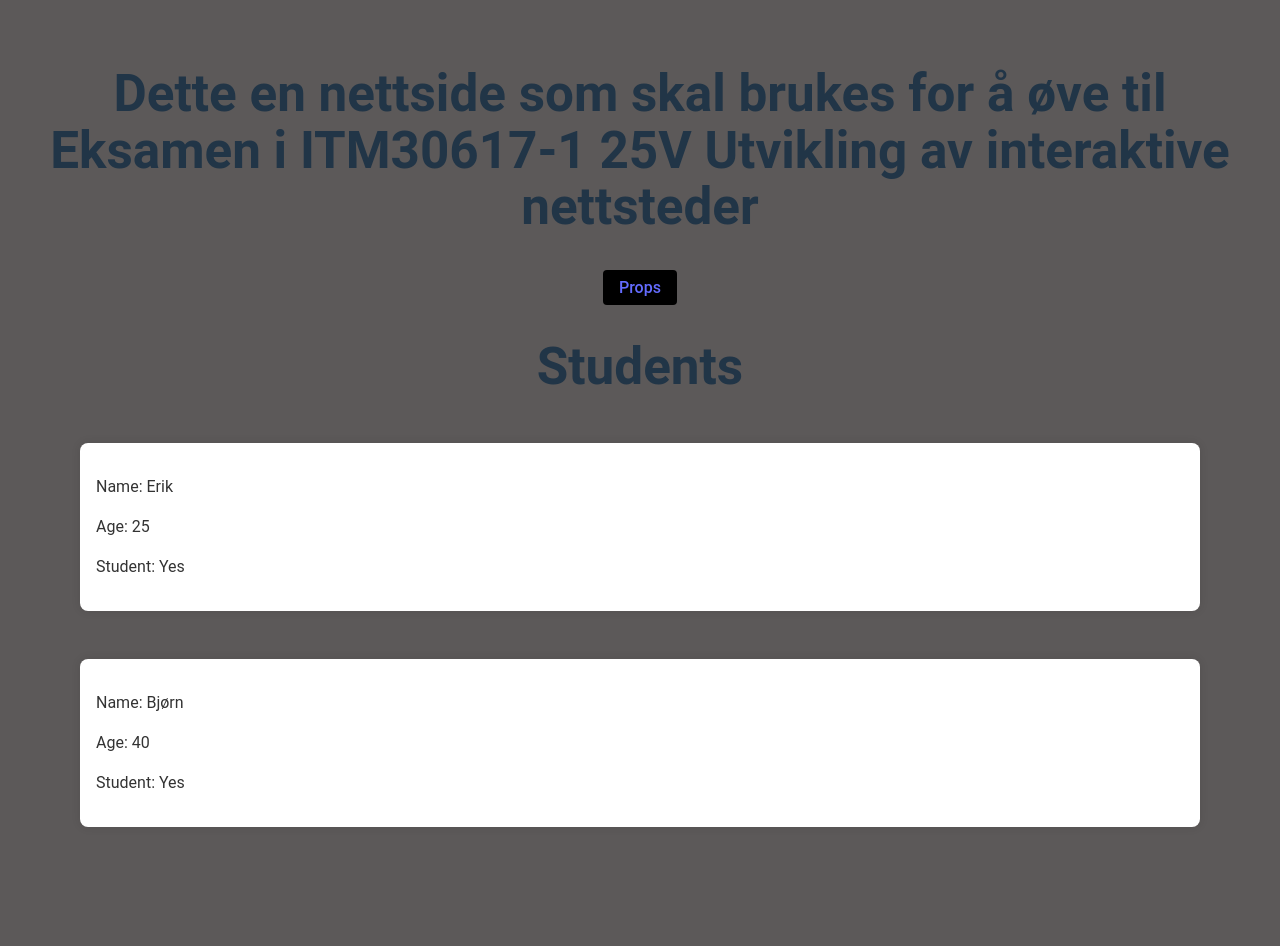
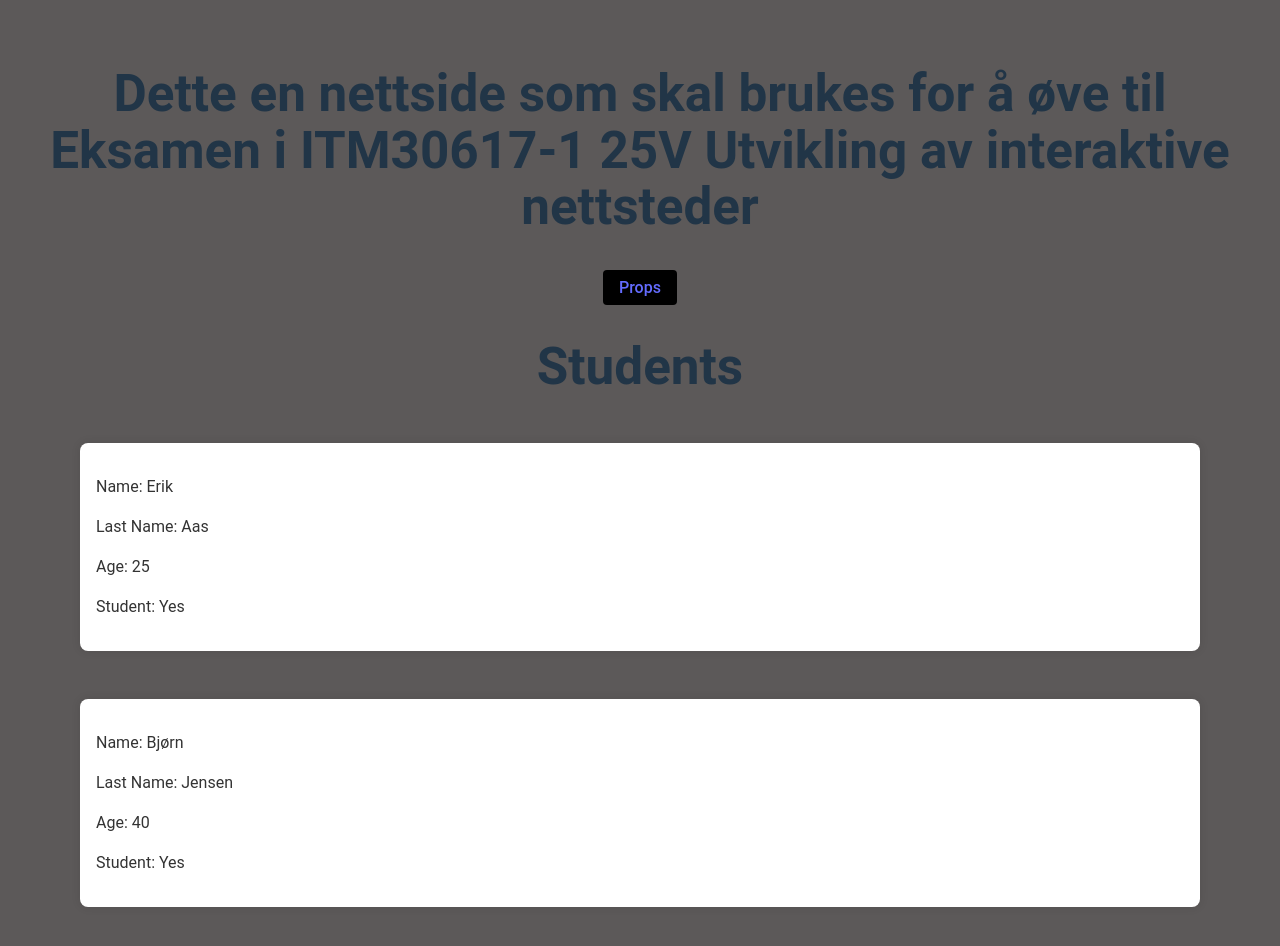
Before and after one commit to ErikAJensen/myreactjourney, a React (Vite) app: page /students in a window 1280 px wide. Shown: the top 946 px of the page. Built offline with nearby package versions, Linux system fonts and the light colour scheme.

Commit message:
Update Props.jsx

```diff
--- a/src/Components/Props.jsx
+++ b/src/Components/Props.jsx
@@ -4,6 +4,7 @@ function Student(props) {
   return (
     <div className="student-card">
       <p>Name: {props.name}</p>
+      <p>Last Name: {props.lastname} </p>
       <p>Age: {props.age}</p>
       <p>Student: {props.isStudent ? "Yes" : "No"}</p>
     </div>
@@ -14,8 +15,8 @@ function StudentsPage() {
   return (
     <div>
       <h1>Students</h1>
-      <Student name="Erik" age={25} isStudent="Yes" />
-      <Student name="Bjørn" age={40} isStudent="No" />
+      <Student name="Erik" lastname="Aas" age={25} isStudent="Yes" />
+      <Student name="Bjørn" lastname="Jensen" age={40} isStudent="No" />
     </div>
   );
 }
```
